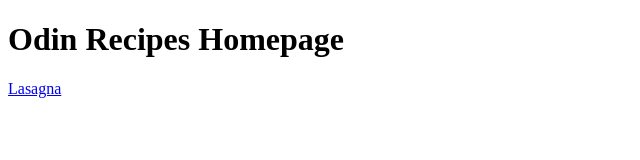
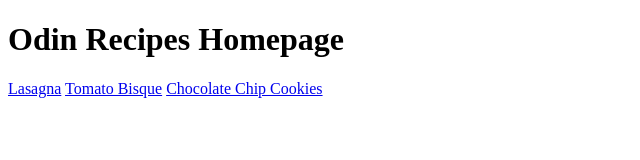
Before and after one commit to Square3Jacob/odin-recipes, a plain HTML site: page index.html in a window 1280 px wide. Shown: the whole page, without its empty margins (0-640 px from the left). Drawn offline with Linux system fonts and the light colour scheme.

Commit message:
added links

```diff
--- a/index.html
+++ b/index.html
@@ -10,6 +10,8 @@
     <h1>Odin Recipes Homepage</h1>
 
     <a href="recipes/lasagna.html">Lasagna</a>
+    <a href="recipe/tomato-bisque.html">Tomato Bisque</a>
+    <a href="recipe/chocolate-chip-cookies.html">Chocolate Chip Cookies</a>
 
 </body>
 </html>
```
